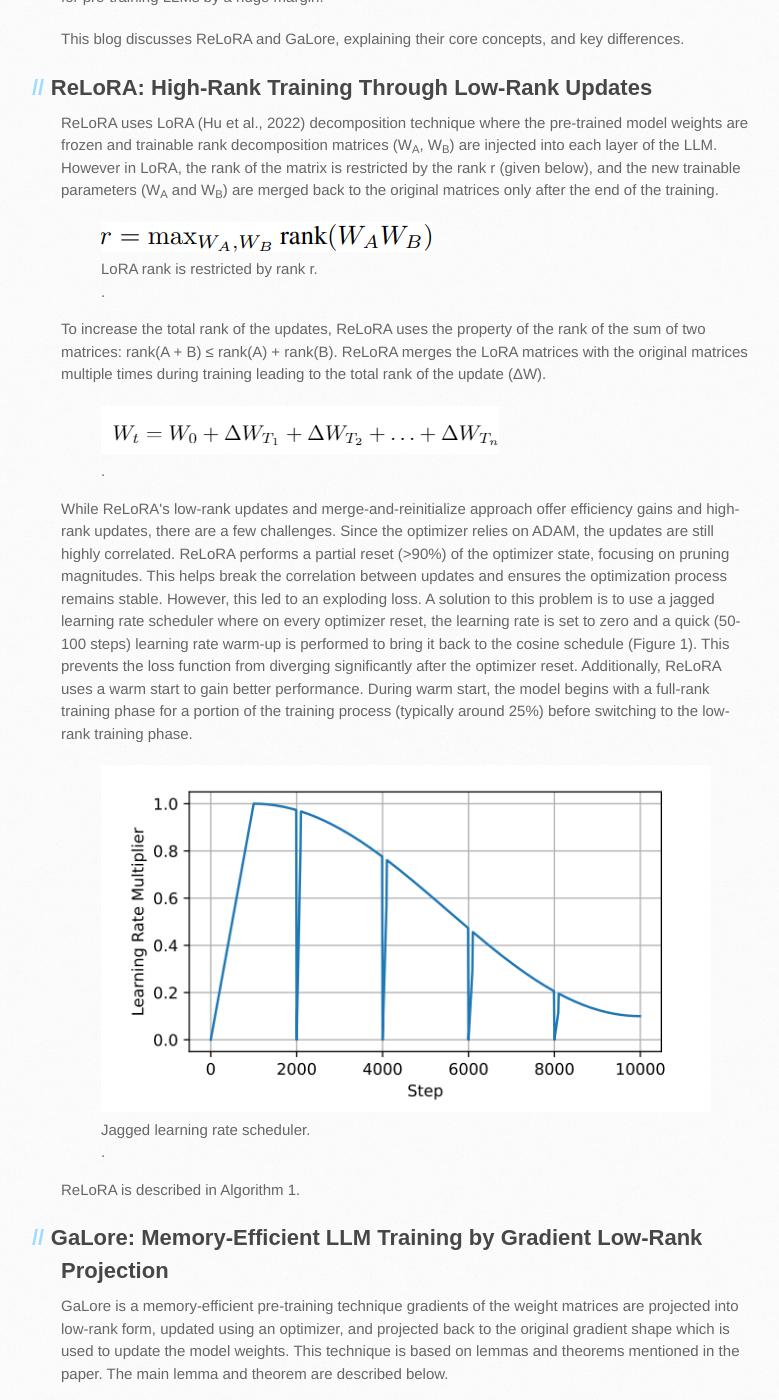
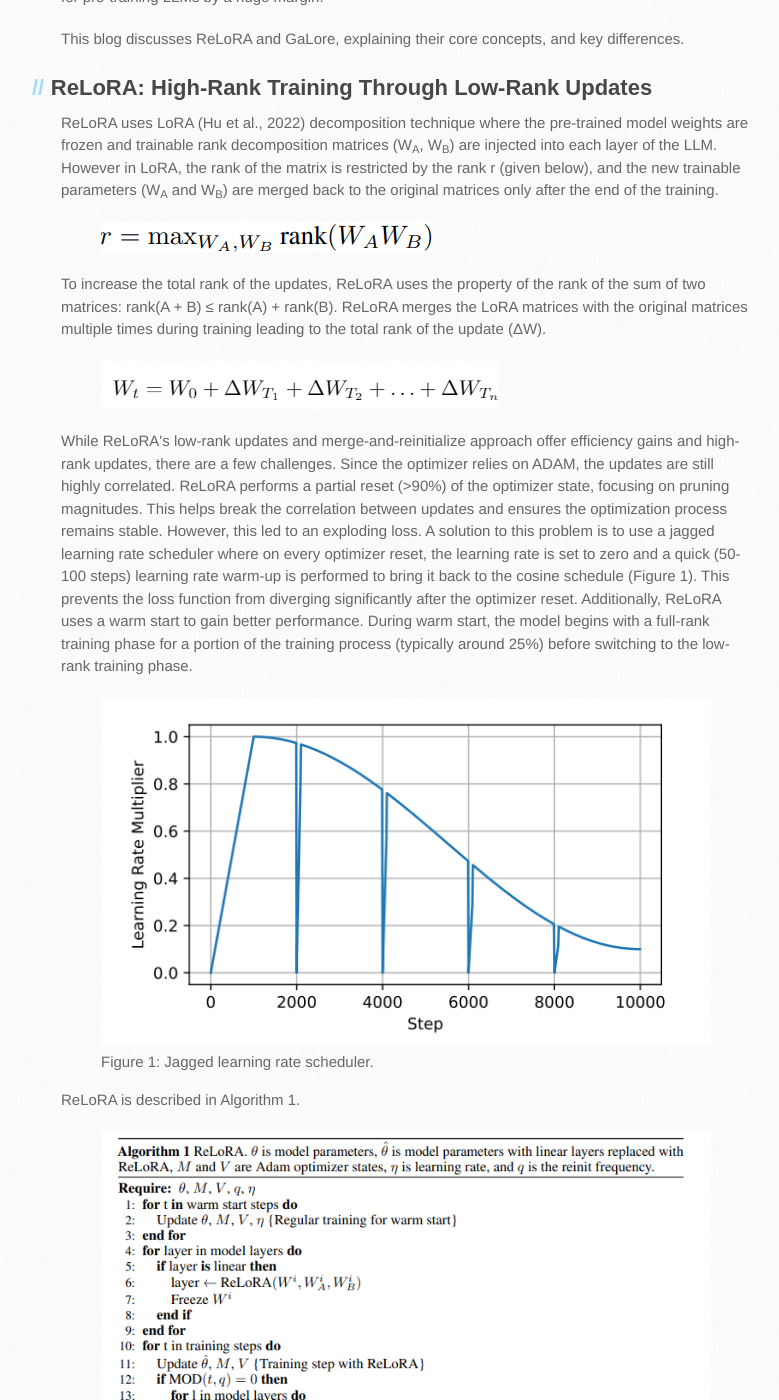
Before and after one commit to text-machine-lab/blog, a Jekyll site: the page docs/2024/pept_relora_n_galore/index.html, which Jekyll copies as it is, in a window 1280 px wide and 1400 px high, scrolled down 976 px. Shown: the whole window, without its empty margins (109-888 px from the left). Built offline with Jekyll 4.4.1, drawn with Linux system fonts in a browser that asks for light colours; nearby versions of some CDN libraries; a script that is not in the unit is left out; comment, search, counter and statistics services are not loaded; some of the changed text lies outside the part shown.

Commit message:
Update index.html added all images

```diff
--- a/docs/2024/pept_relora_n_galore/index.html
+++ b/docs/2024/pept_relora_n_galore/index.html
@@ -159,24 +159,28 @@
 
 	<figure>
 		<img src="/blog/assets/images/relora-rank-property.png" />
-		<figcaption>LoRA rank is restricted by rank r.</figcaption>. </figcaption>
+		<figcaption> </figcaption>
 	</figure>
 
 	<p>To increase the total rank of the updates, ReLoRA uses the property of the rank of the sum of two matrices:  rank(A + B) ≤ rank(A) + rank(B). ReLoRA merges the LoRA matrices with the original matrices multiple times during training leading to the total rank of the update (&Delta;W).</p>
 
 	<figure>
 		<img src="/blog/assets/images/relora-sum_of_updates.png" />
-		<figcaption></figcaption>. </figcaption>
+		<figcaption> </figcaption>
 	</figure>
 
 	<p>While ReLoRA's low-rank updates and merge-and-reinitialize approach offer efficiency gains and high-rank updates, there are a few challenges. Since the optimizer relies on ADAM, the updates are still highly correlated. ReLoRA performs a partial reset (>90%) of the optimizer state, focusing on pruning magnitudes. This helps break the correlation between updates and ensures the optimization process remains stable. However, this led to an exploding loss. A solution to this problem is to use a jagged learning rate scheduler where on every optimizer reset, the learning rate is set to zero and a quick (50-100 steps) learning rate warm-up is performed to bring it back to the cosine schedule (Figure 1). This prevents the loss function from diverging significantly after the optimizer reset. Additionally, ReLoRA uses a warm start to gain better performance. During warm start, the model begins with a full-rank training phase for a portion of the training process (typically around 25%) before switching to the low-rank training phase. </p>
 
 	<figure>
 		<img src="/blog/assets/images/relora-jagged lr.png" />
-		<figcaption>Jagged learning rate scheduler.</figcaption>. </figcaption>
+		<figcaption>Figure 1: Jagged learning rate scheduler. </figcaption>
 	</figure>
 
 	<p>ReLoRA is described in Algorithm 1.</p>
+	<figure>
+		<img src="/blog/assets/images/relora_algo.png" />
+		<figcaption>ReLoRA algorithm.</figcaption>
+	</figure>
 
 <h2 id="galore">GaLore: Memory-Efficient LLM Training by Gradient Low-Rank Projection</h2>
 	<p>GaLore is a memory-efficient pre-training technique gradients of the weight matrices are projected into low-rank form, updated using an optimizer, and projected back to the original gradient shape which is used to update the model weights. This technique is based on lemmas and theorems mentioned in the paper. The main lemma and theorem are described below.</p>
@@ -187,9 +191,26 @@
 			A reversible network with L2 objective has the gradient of form G<sub>t</sub> = A - BW<sub>t</sub>C. The definition of reversible networks is mentioned in the paper. The paper proves that Feed Forward networks and softmax loss function are reversible networks thus having a gradient of the given form. The paper does not discuss if attention is a reversible network</li>
 	</ul>
 	<p>As LLMs are made of feed-forward networks and activation functions, based on the above lemma and theorem and its proof, it is implied that LLMs have a gradient of form G<sub>t</sub> = A - BW<sub>t</sub>C and the gradient becomes low rank and training progresses.</p>
+
+	<figure>
+		<img src="/blog/assets/images/galore-decomposition.png" />
+		<figcaption></figcaption>
+	</figure>
+
 	<p>GaLore decomposes the gradient G<sup>⎯</sup> into P, low-rank gradient G, and Q matrices using SVD. P is m x r, Q is r x n projection matrices, where r is the rank. At every step, either P or Q is used depending on if m ≤ n. G’ is updated using an optimizer (e.g. AdamW). The updated G’ is then projected back to the original space using the transpose of projection matrices P or Q. </p>
 	<p>GaLore switches subspaces by reinitializing the projection matrices after a certain number of steps i.e. update frequency. The idea is the model learns in a subspace for a certain number of steps and then switches to another subspace using different initialization of the projection matrices. The projection matrices are re-initialized using the current gradient. Figure 2 shows a geometric interpretation of the low-rank subspace updates.</p>
+
+	<figure>
+		<img src="/blog/assets/images/galore-subspace.png" />
+		<figcaption></figcaption>
+	</figure>
+
 	<p>The algorithm is given here: </p>
+
+	<figure>
+		<img src="/blog/assets/images/galore_algo.png" />
+		<figcaption>GaLore algorithm.</figcaption>
+	</figure>
 
 <h2 id="comparison">Comparison between ReLoRA and GaLore</h2>
 
```
